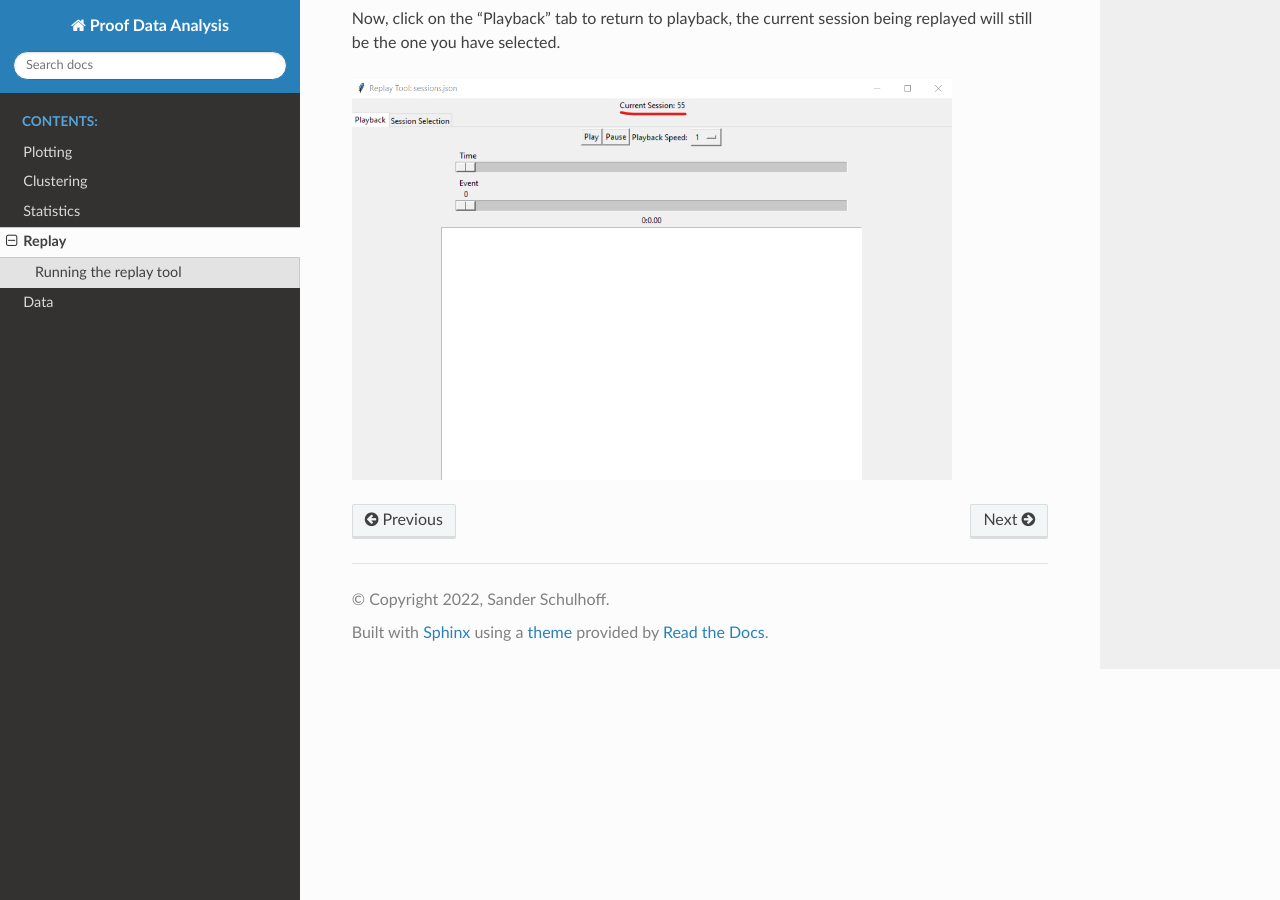
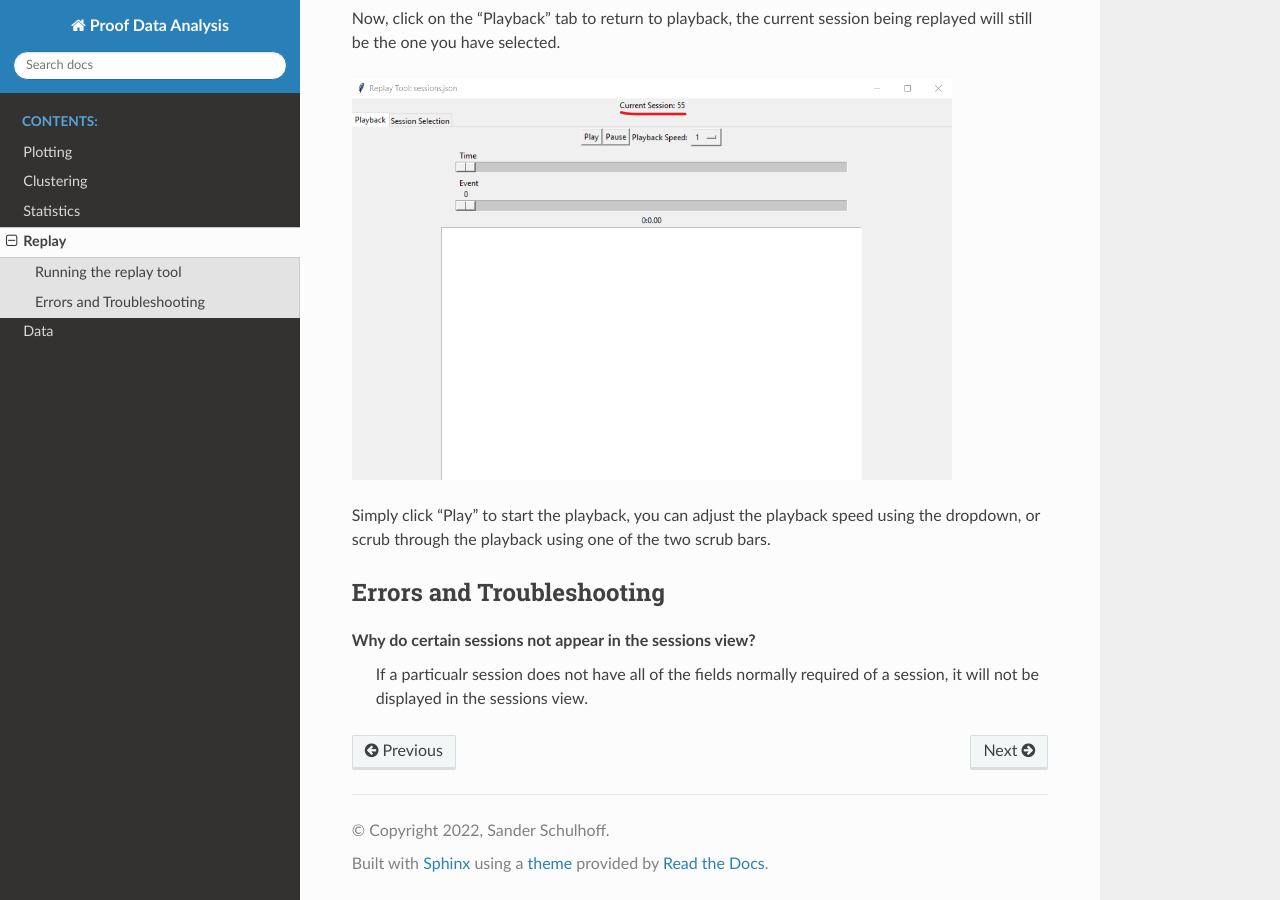
Before and after one commit to code-keylogger/Data-Analysis, a Sphinx documentation site: the page built from docs/source/replay.rst, in a window 1280 px wide and 900 px high, scrolled down 1889 px. Built offline with Sphinx 7.4.7 and the Read the Docs theme 2.0.0, drawn with Linux system fonts in a browser that asks for light colours.

Commit message:
chore: update docs with info on errors

```diff
--- a/docs/source/replay.rst
+++ b/docs/source/replay.rst
@@ -34,3 +34,11 @@ Now, click on the "Playback" tab to return to playback, the current session bein
 
 .. image:: images/replay4.png
     :width: 600
+
+Simply click "Play" to start the playback, you can adjust the playback speed using the dropdown, or scrub through the playback using one of the two scrub bars.
+
+Errors and Troubleshooting
+*********************************
+
+Why do certain sessions not appear in the sessions view?
+    If a particualr session does not have all of the fields normally required of a session, it will not be displayed in the sessions view.
```
